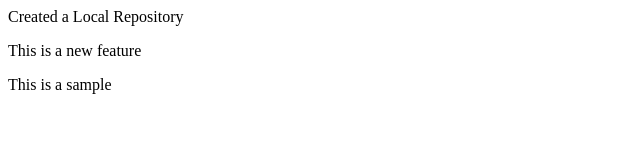
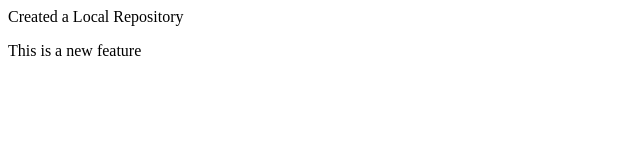
Before and after one commit to Manali2k4/LocalRepo, a plain HTML site: page index.html in a window 1280 px wide. Shown: the whole page, without its empty margins (0-640 px from the left). Drawn offline with Linux system fonts and the light colour scheme.

```diff
--- a/index.html
+++ b/index.html
@@ -1,3 +1,2 @@
 <p>Created a Local Repository</p>
 <p>This is a new feature</p>
-<p>This is a sample</p>
```
